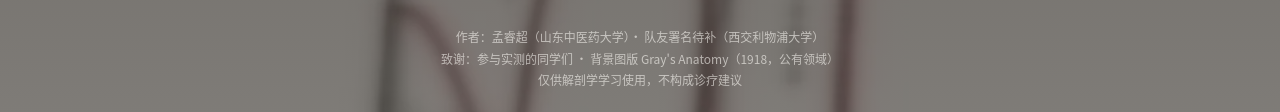
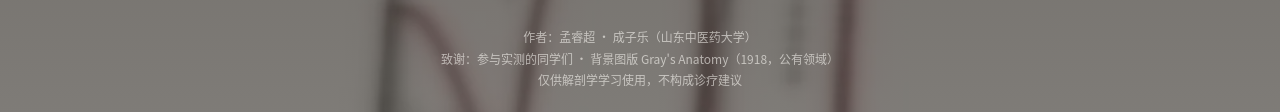
Before and after one commit to mengruichao1201/shigu, a plain HTML site: page bone-quiz/index.html in a window 1280 px wide. Shown: the part 685-797 px from the top of the page. Drawn offline with Linux system fonts and the light colour scheme.

Commit message:
页脚署名补全：孟睿超 · 成子乐（山东中医药大学），HANDOFF 同步队友信息

```diff
--- a/bone-quiz/index.html
+++ b/bone-quiz/index.html
@@ -49,7 +49,7 @@
   </main>
 
   <footer class="site-footer">
-    <p>作者：孟睿超（山东中医药大学）· 队友署名待补（西交利物浦大学）</p>
+    <p>作者：孟睿超 · 成子乐（山东中医药大学）</p>
     <p>致谢：参与实测的同学们 · 背景图版 Gray's Anatomy（1918，公有领域）</p>
     <p>仅供解剖学学习使用，不构成诊疗建议</p>
   </footer>
```
Also changed, not shown: bone-quiz/practice.html (+1 -1 lines), bone-quiz/quiz.html (+1 -1 lines), 1 other file.
